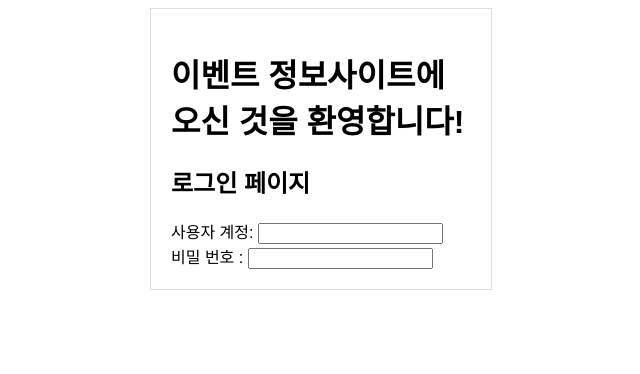
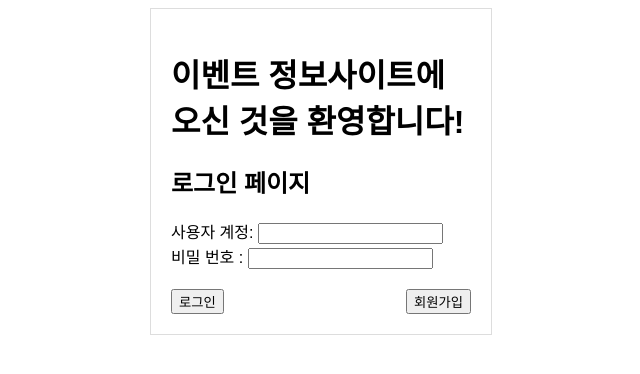
Before and after one commit to Alca0927/EventSchedule, a Flask app: page /login in a window 1280 px wide. Shown: the top 374 px of the page, without its empty margins (319-959 px from the left). Run offline with Flask 3, Linux system fonts and the light colour scheme.

Commit message:
button activate by tdlee

```diff
--- a/templates/signin.html
+++ b/templates/signin.html
@@ -45,6 +45,10 @@
                 <label for="password">비밀 번호 :</label>
                 <input type="password" id="password" name="password">
             </div>
+            <div class="buttons">
+                <input type="submit" value="로그인">
+                <button type="button" onclick="showSignupForm()">회원가입</button>
+            </div>
         </form>
 
         <script>
```
